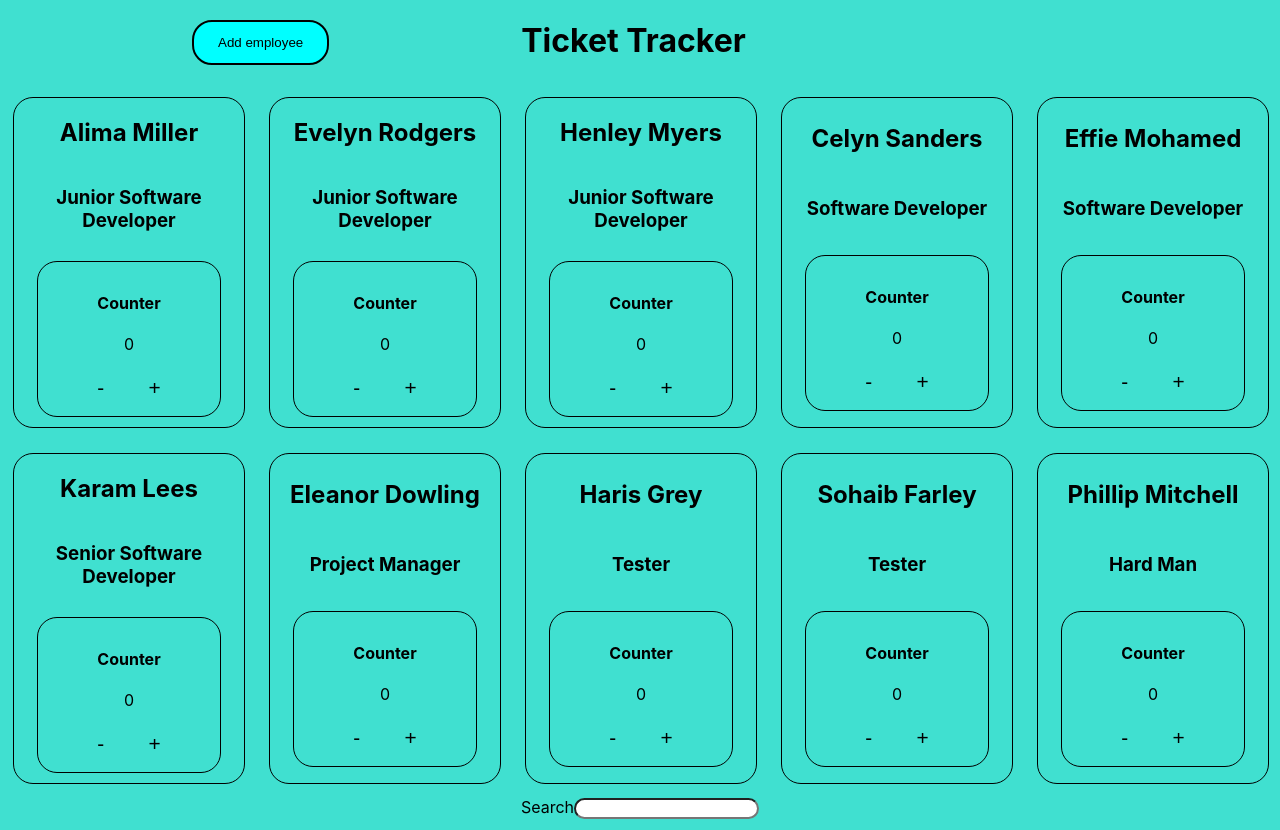
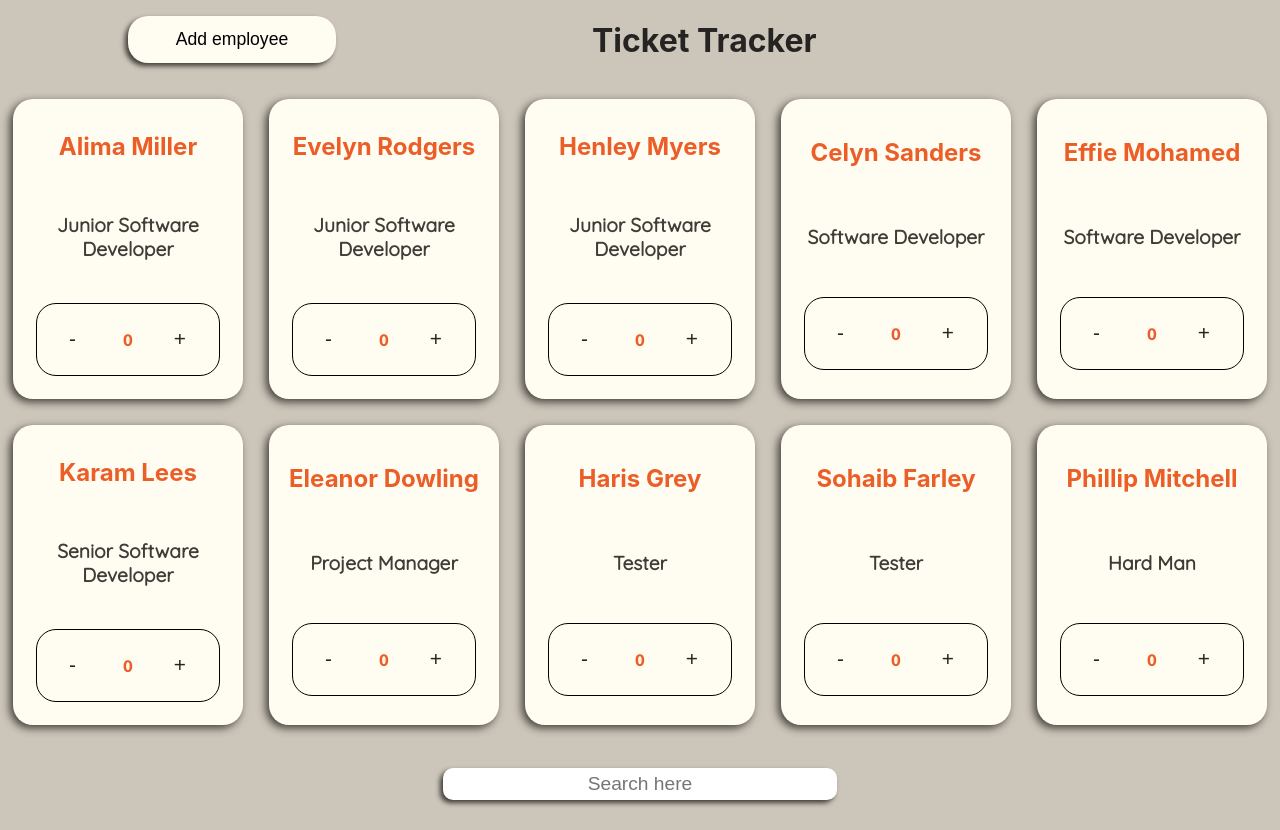
Before and after one commit to DorBia/ticket-tracker, a React (Create React App) app: page / in a window 1280 px wide. Built offline with nearby package versions, Linux system fonts and the light colour scheme.

Commit message:
Added styling

```diff
--- /dev/null
+++ b/src/assets/sass/_variables.scss
@@ -0,0 +1,11 @@
+@import url('https://fonts.googleapis.com/css2?family=Lato:wght@900&family=Quicksand&display=swap');
+
+$font-secondary: 'Quicksand', sans-serif;
+$font-numbers: 'Lato', sans-serif;
+
+
+$color-primary: #fffcf2;
+$color-secondary: #ccc5b9;
+$color-third: #403d39;
+$color-forth: #252422;
+$color-fifth: #eb5e28;
--- a/src/components/AddNewEmployee.jsx
+++ b/src/components/AddNewEmployee.jsx
@@ -29,9 +29,7 @@ const AddNewEmployee = ({addEmployee, setIsActive}) => {
                 <span>Employee Role</span>
                 <input type="text" required onChange={(e) => setRole(e.target.value)}/>
             </label>
-            <section>
-                <button>Submit</button>
-            </section>
+            <button className="submit-button">Submit</button>
         </form>
     </div>
   )
--- a/src/components/AddNewEmployee.scss
+++ b/src/components/AddNewEmployee.scss
@@ -1,3 +1,5 @@
+@use "../assets/sass/variables" as *;
+
 .add-new-container {
     position: fixed;
     top: 0;
@@ -11,9 +13,10 @@
     padding: 30px;
     max-width: 480px;
     margin: 15% auto;
-    background: crimson;
+    background: $color-secondary;
     border-radius: 30px;
     position: relative;
+    box-shadow: -10px 10px 20px $color-third;
 }
 
 .new-employee-form label,
@@ -25,6 +28,8 @@
     padding: 10px;
     box-sizing: border-box;
     font-size: 1.2rem;
+    border-radius: 20px;
+    border: none;
 }
 
 .close {
@@ -34,3 +39,21 @@
     font-size: 1.3rem;
     cursor: pointer;
 }
+
+.new-employee-form input {
+    box-shadow: -1px 1px 3px $color-third;
+    &:focus {
+        outline: none;
+    }
+}
+
+.submit-button {
+    padding: 10px 25px;
+    background-color: $color-fifth;
+    border: none;
+    border-radius: 20px;
+    color: white;
+    font-size: 1.2rem;
+    font-weight: bold;
+    box-shadow: -1px 1px 3px $color-third;
+}
--- a/src/components/Card.jsx
+++ b/src/components/Card.jsx
@@ -9,7 +9,7 @@ const Card = ({employees}) => {
         {employees.map((event) => (
             <div key={event.id} className="card">
                 <h2>{event.name}</h2>
-                <h3>{event.role}</h3>
+                <h3 className="role">{event.role}</h3>
                 <Counter id={event.id}/>
             </div>
         ))}
--- a/src/components/Card.scss
+++ b/src/components/Card.scss
@@ -1,34 +1,47 @@
+@use "../assets/sass/variables" as *;
+
 .card-container {
     display: grid;
-    grid-template-columns: repeat(3, 1fr);
-    height: 80%;
+    grid-template-columns: repeat(2, 1fr);
+
+    @media screen and (min-width: 580px) {
+        grid-template-columns: repeat(3, 1fr);
+    }
+
+    @media screen and (min-width: 768px) {
+        grid-template-columns: repeat(4, 1fr);
+    }
+
+    @media screen and (min-width: 1150px) {
+        grid-template-columns: repeat(5, 1fr);
+    }
+
+    @media screen and (min-width: 1500px) {
+        grid-template-columns: repeat(6, 1fr);
+    }
+    @media screen and (min-width: 1650px) {
+        width: 1650px;
+        margin: auto;
+    }
 }
 
 .card {
-    border: 1px solid black;
+    background: $color-primary;
+    box-shadow: -3px 3px 8px $color-third;
     width: 90%;
+    max-width: 245px;
     text-align: center;
-    margin: 5%;
+    margin: 5% auto;
     display: flex;
     flex-direction: column;
     justify-content: space-evenly;
     border-radius: 20px;
+    height: 300px;
+    color: $color-fifth;
 }
 
-@media screen and (min-width: 768px) {
-    .card-container {
-        grid-template-columns: repeat(4, 1fr);
-    }
+.role {
+    color: $color-third;
+    font-family: $font-secondary;
+    font-size: 1.2rem;
 }
-
-@media screen and (min-width: 1150px) {
-    .card-container {
-        grid-template-columns: repeat(5, 1fr);
-    }
-}
-
-@media screen and (min-width: 1650px) {
-    .card-container {
-        grid-template-columns: repeat(6, 1fr);
-    }
-}
--- a/src/components/Counter.jsx
+++ b/src/components/Counter.jsx
@@ -9,10 +9,10 @@ const Counter = ({id}) => {
 
   return (
     <div className="counter" key={id}>
-        <h4>Counter</h4>
-        <p>{count}</p>
         <button className="adjust-button" onClick={() => handleRemove()}>-</button>
+        <p className="counter__number">{count}</p>
         <button className="adjust-button" onClick={() => handleAdd()}>+</button>
+        {/* <h4>Counter</h4> */}
     </div>
   )
 }
--- a/src/components/Counter.scss
+++ b/src/components/Counter.scss
@@ -1,14 +1,26 @@
+@use "../assets/sass/variables" as *;
+
 .counter {
     border: 1px solid black;
     width: 70%;
     margin: 10px auto;
     padding: 10px;
     border-radius: 20px;
+    display: grid;
+    grid-template-columns: repeat(3, 1fr);
+
+    &__number {
+        font-family: $font-numbers;
+    }
 }
 .adjust-button {
-    margin: 3% 10%;
+
+    height: 50px;
+    width: 50px;
     border: none;
-    border-radius: 3px;
-    background-color: turquoise;
+    border-radius: 50%;
+    background-color: transparent;
     font-size: 1.3rem;
+    padding-bottom: 2px;
+    color: $color-forth;
 }
--- a/src/components/Header.jsx
+++ b/src/components/Header.jsx
@@ -3,7 +3,7 @@ import "./Header.scss"
 const Header = ({setIsActive}) => {
   return (
     <div className="header">
-        <button className="add-button"onClick={() => setIsActive(true)}>Add employee</button>
+        <button className="add-button" onClick={() => setIsActive(true)}>Add employee</button>
         <h1>Ticket Tracker</h1>
     </div>
   )
--- a/src/components/Header.scss
+++ b/src/components/Header.scss
@@ -1,12 +1,43 @@
+@use "../assets/sass/variables" as *;
+
 .header {
     display: flex;
+    flex-direction: column-reverse;
     justify-content: flex-start;
+    color: $color-forth;
 }
 
 .add-button {
     padding: 0.8rem 1.5rem;
     border-radius: 20px;
-    border: 2px solid black;
-    background-color: aqua;
-    margin: 20px 15%;
+    border: none;
+    box-shadow: -3px 3px 5px $color-third;
+    background-color: $color-primary;
+    width: 50%;
+    margin: 0.8rem auto;
 }
+
+@media screen and (min-width: 768px) {
+    .header {
+        flex-direction: row;
+    }
+
+    .add-button {
+        width: 10rem;
+        margin: 1rem 15% 1.5rem 10%;
+    }
+}
+
+@media screen and (min-width: 1200px) {
+    .add-button {
+        width: 13rem;
+        margin: 1rem 20% 1.5rem 10%;
+        font-size: 1.1rem;
+    }
+}
+@media screen and (min-width: 1650px) {
+    .header {
+        width: 1650px;
+        margin: auto;
+    }
+}
--- a/src/components/SearchBar.jsx
+++ b/src/components/SearchBar.jsx
@@ -5,8 +5,8 @@ const SearchBar = ({handleInput}) => {
   return (
     <div className="search-bar">
         <form onSubmit={(e) => e.preventDefault()}>
-            <label htmlFor="search">Search</label>
-            <input type="text" id="search" onChange={handleInput}/>
+            {/* <label htmlFor="search">Search</label> */}
+            <input type="text" placeholder="Search here" onChange={handleInput}/>
         </form>
     </div>
   )
--- a/src/components/SearchBar.scss
+++ b/src/components/SearchBar.scss
@@ -1,3 +1,16 @@
-.search-bar input{
-    border-radius: 20px;
+@use "../assets/sass/variables" as *;
+
+.search-bar input {
+    text-align: center;
+    width: 30%;
+    padding: 5px;
+    font-size: 1.2rem;
+    border-radius: 10px;
+    border: none;
+    box-shadow: -3px 3px 5px $color-third;
+    margin: 30px 20px;
+
+    &:focus {
+        outline: none;
+    }
 }
--- a/src/index.css
+++ b/src/index.css
@@ -5,7 +5,7 @@ body {
     sans-serif;
   -webkit-font-smoothing: antialiased;
   -moz-osx-font-smoothing: grayscale;
-  background-color: turquoise;
+  background-color: #ccc5b9;
 }
 
 code {
```
